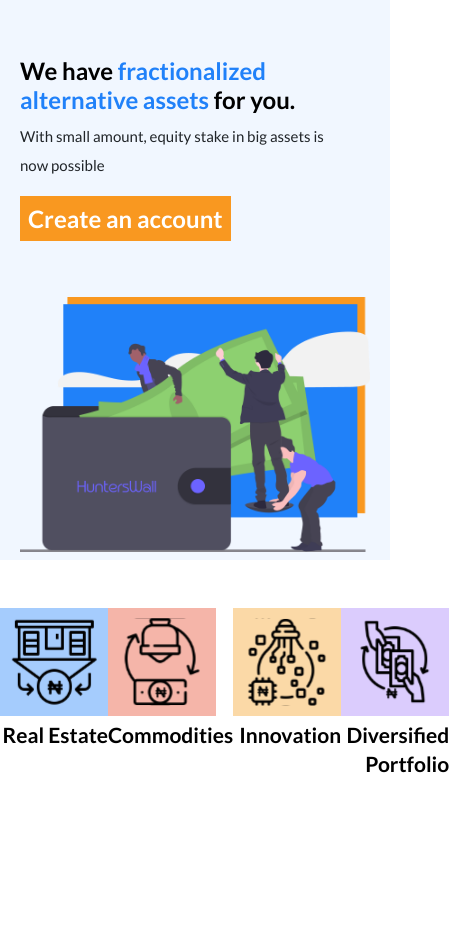
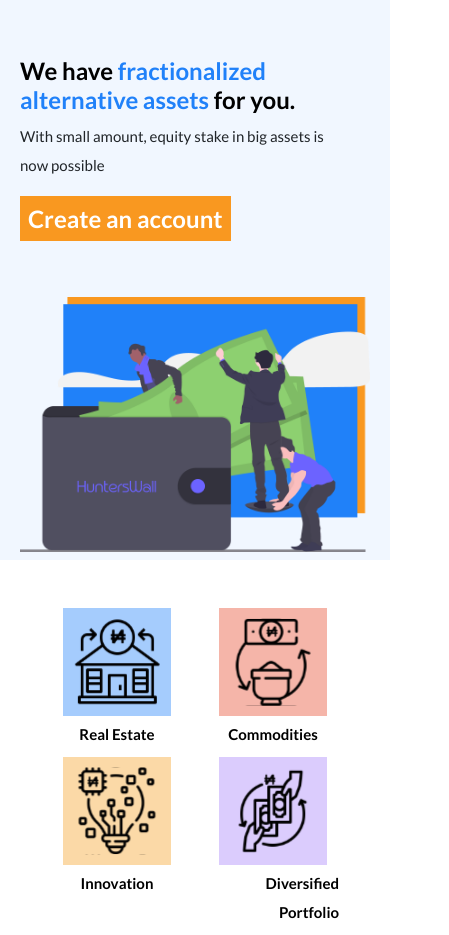
Before and after one commit to Dreezy305/HuntersWall, a Next.js app: page /home in a window 390 px wide. Shown: the whole page, 449 px wide, since content can reach past the window. Before the commit the page ends 844 px from the top, so only its background shows below. Built offline with nearby package versions, Linux system fonts and the light colour scheme.

Commit message:
asset types

```diff
--- a/module/assetTypes.js
+++ b/module/assetTypes.js
@@ -9,35 +9,36 @@ function AssetTypes() {
   };
   return (
     <section className="mt-5 assets">
-      <div className="d-flex flex-row justify-content-evenly">
-        <div className="">
+      <div className="container">
+        <div className="row text-center justify-content-sm-center assetRow">
+          <div className="col-lg-2 assets_col" style={{ width: "25%" }}>
             <img
               src={assets.realEstate}
               className=""
               alt=""
               style={{ background: "rgba(32, 129, 249, 0.4)" }}
             />
-          <h6 className="mt-1">Real Estate</h6>
+            <h6 className="mt-1 text-center">Real Estate</h6>
           </div>
-        <div className="">
+          <div className="col-lg-2 assets_col" style={{ width: "25%" }}>
             <img
               src={assets.commodities}
               className=""
               alt=""
               style={{ background: "rgba(230, 71, 40, 0.4)" }}
             />
-          <h6 className="mt-1">Commodities</h6>
+            <h6 className="mt-1 text-center">Commodities</h6>
           </div>
-        <div className="">
+          <div className="col-lg-2 assets_col" style={{ width: "25%" }}>
             <img
               src={assets.innovation}
               className=""
               alt=""
               style={{ background: "rgba(244, 160, 35, 0.4)" }}
             />
-          <h6 className="mt-1">Innovation</h6>
+            <h6 className="mt-1 text-center">Innovation</h6>
           </div>
-        <div className="">
+          <div className="col-lg-2 assets_col" style={{ width: "25%" }}>
             <img
               src={assets.portfolio}
               className=""
@@ -47,6 +48,7 @@ function AssetTypes() {
             <h6 className="mt-1">Diversified Portfolio</h6>
           </div>
         </div>
+      </div>
     </section>
   );
 }
--- a/styles/globals.scss
+++ b/styles/globals.scss
@@ -61,7 +61,7 @@
     text-align: end;
   }
   img {
-    transform: matrix(1, 0, 0, -1, 0, 0);
+    // transform: matrix(1, 0, 0, -1, 0, 0);
     padding: 10px;
   }
 }
@@ -83,6 +83,17 @@
       // margin-left: 100px !important;
     }
   }
+  .assets {
+    h6 {
+      font-size: 15px;
+    }
+    &_col {
+      width: 40% !important;
+    }
+  }
+  .assetRow {
+    justify-content: center !important;
+  }
 }
 
 /** MOBILE RESPONSIVENESS STYLES FOR MEDIUM SCREENS */
```
Lines whose indentation alone changed are shown as unchanged.
